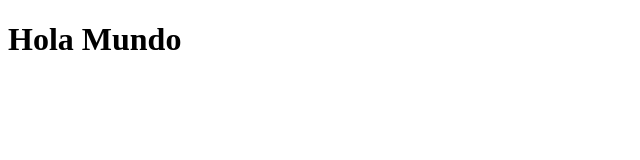
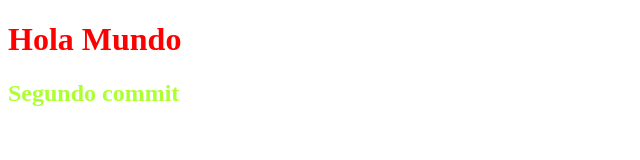
Before and after one commit to sofianaomii/primer-repo-practica, a plain HTML site: page index.html in a window 1280 px wide. Shown: the whole page, without its empty margins (0-640 px from the left). Drawn offline with Linux system fonts and the light colour scheme.

Commit message:
segundo commit

```diff
--- a/css/style.css
+++ b/css/style.css
@@ -0,0 +1,7 @@
+h1{
+    color: red;
+}
+
+h2{
+    color:greenyellow;
+}
--- a/index.html
+++ b/index.html
@@ -9,5 +9,7 @@
 <body>
     <h1>Hola Mundo</h1>
 
+    <h2>Segundo commit</h2>
+
 </body>
 </html>
```
